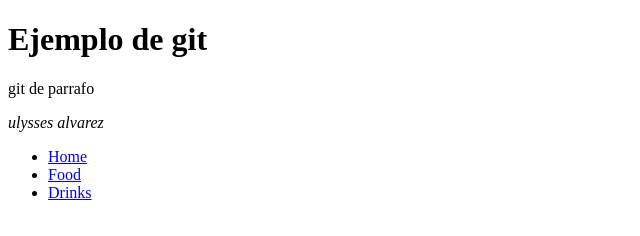
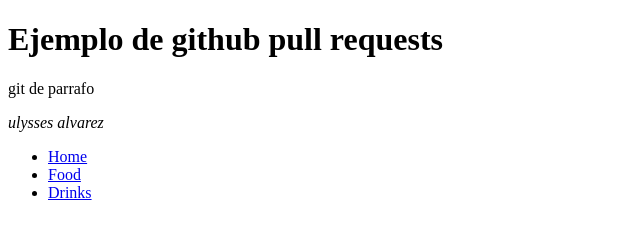
Before and after one commit to alvarez-ulysses/gub, a plain HTML site: page index.html in a window 1280 px wide. Shown: the whole page, without its empty margins (0-640 px from the left). Drawn offline with Linux system fonts and the light colour scheme.

Commit message:
se cambio el titulo

```diff
--- a/index.html
+++ b/index.html
@@ -6,7 +6,7 @@
     <title>Fixu</title>
 </head>
 <body>
-    <h1>Ejemplo de git</h1>
+    <h1>Ejemplo de github pull requests</h1>
 
     <p>git de parrafo</p>
 
```
